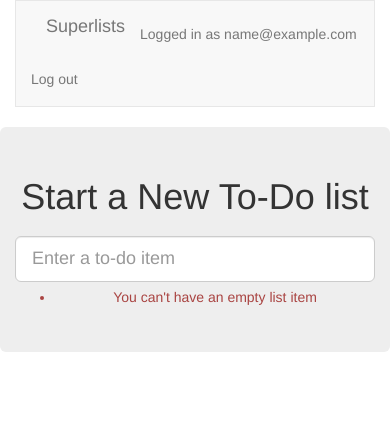
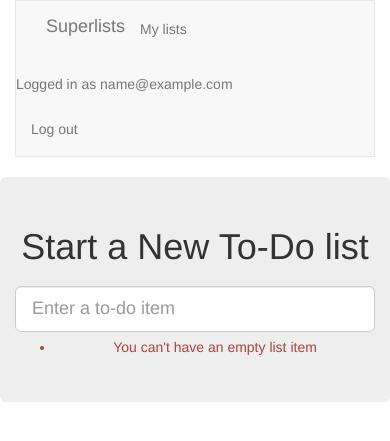
Before and after one commit to pvegdahl/python-tdd-book, a Django app: page /lists/new in a window 390 px wide. Shown: the top 441 px of the page. Run offline with Django 3.2, Linux system fonts and the light colour scheme; the visitor is signed in with stand-in values (Sample User, id 1); some libraries are stand-ins or nearby versions.

Commit message:
Working our way outside in on the lists

```diff
--- a/lists/templates/base.html
+++ b/lists/templates/base.html
@@ -14,6 +14,9 @@
                 <div class="container-fluid">
                     <a class="navbar-brand" href="/">Superlists</a>
                     {% if user.email %}
+                        <ul class="nav navbar-nav navbar-left">
+                            <li><a href="{% url "my_lists" user.email %}">My lists</a></li>
+                        </ul>
                         <ul class="nav navbar-nav navbar-right">
                             <li class="navbar-text">Logged in as {{ user.email }}</li>
                             <li><a href="{% url 'logout' %}">Log out</a></li>
@@ -46,6 +49,7 @@
                 <div class="col-md-6 col-md-offset-3 jumbotron">
                     <div class="text-center">
                         <h1>{% block header_text %}{% endblock %}</h1>
+                        {% block list_form %}
                             <form method="POST" action={% block form_action %}{% endblock %}>
                                 {{ form.text }}
                                 {% csrf_token %}
@@ -55,12 +59,20 @@
                                     </div>
                                 {% endif %}
                             </form>
+                        {% endblock %}
                     </div>
                 </div>
             </div>
             <div class="row">
                 <div class="col-md-6 col-md-offset-3">
                     {% block table %}
+                    {% endblock %}
+                </div>
+            </div>
+
+            <div class="row">
+                <div class="col-md-6 col-md-offset-3">
+                    {% block extra_content %}
                     {% endblock %}
                 </div>
             </div>
--- a/lists/urls.py
+++ b/lists/urls.py
@@ -20,4 +20,5 @@ from lists import views
 urlpatterns = [
     url(r"^new$", views.new_list, name="new_list"),
     url(r"^(\d+)/$", views.view_list, name="view_list"),
+    url(r"^users/(.+)/$", views.my_lists, name="my_lists"),
 ]
--- a/lists/views.py
+++ b/lists/views.py
@@ -28,3 +28,7 @@ def new_list(request: HttpRequest) -> HttpResponse:
         return redirect(the_new_list)
     else:
         return render(request, "home.html", {"form": form})
+
+
+def my_lists(request: HttpRequest, email: str) -> HttpResponse:
+    return render(request, "my_lists.html")
```
Also changed, not shown: lists/templates/my_lists.html (added, +14 -0 lines), lists/tests/test_views.py (+6 -0 lines), accounts/views.py (line endings or trailing spaces). Lines whose indentation alone changed are shown as unchanged.
